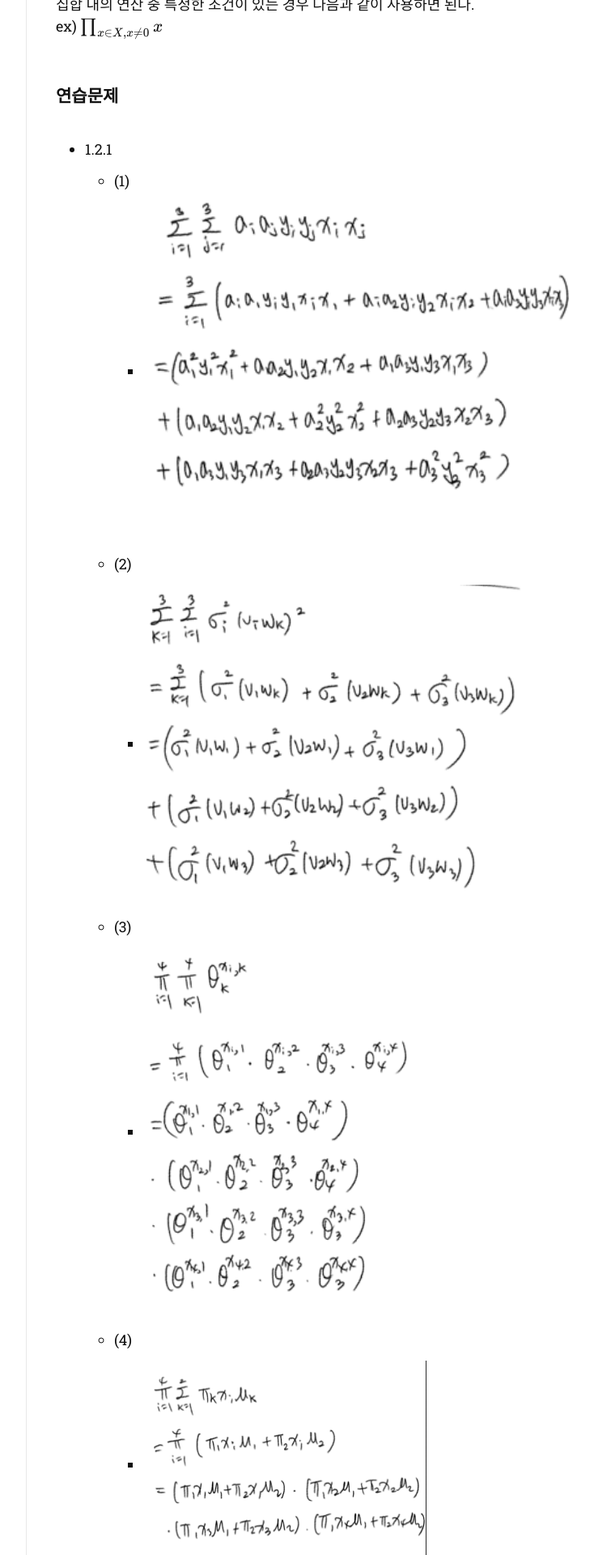
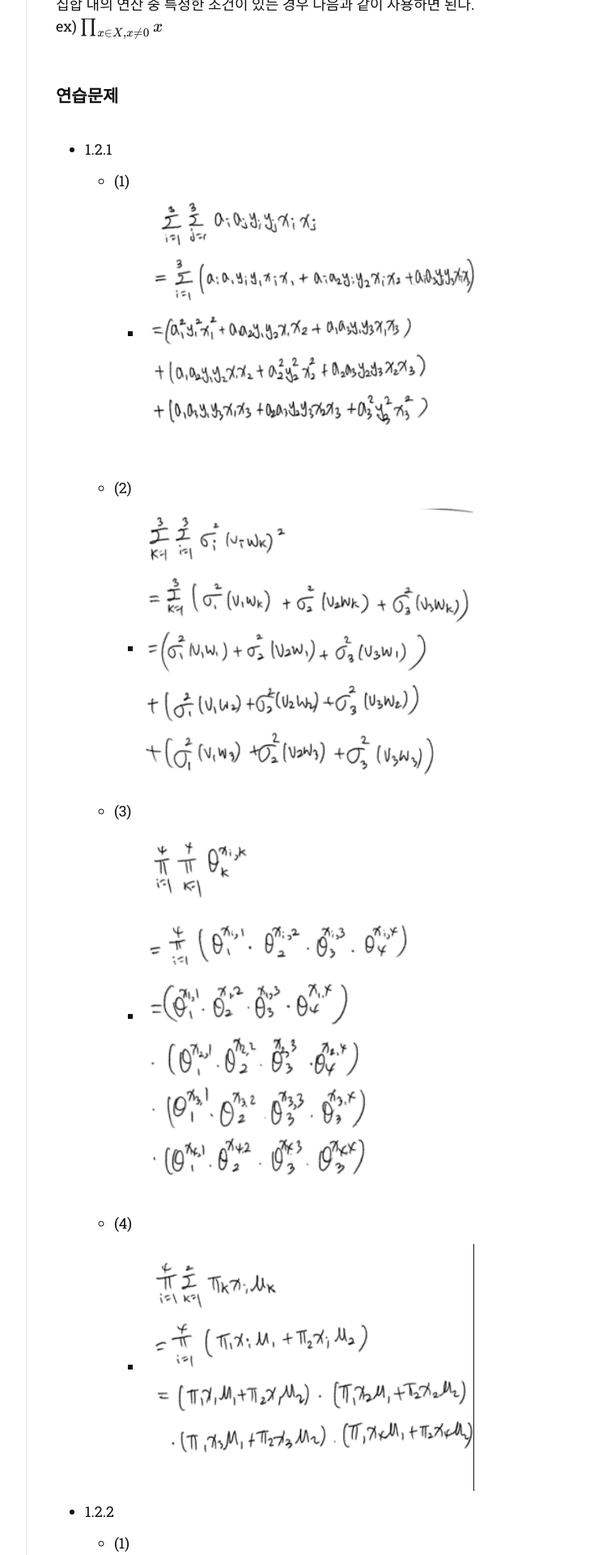
Before and after one commit to dlgur1994/dlgur1994.github.io, a Jekyll site: the page built from _posts/2021-07-13-LinearAlgebra-chap1-2.md, in a window 1280 px wide. Shown: the part 1297-3217 px from the top of the page at 81% size, without its empty margins (357-1091 px from the left). Built offline with Jekyll 4.4.1, drawn with Linux system fonts in a browser that asks for light colours; nearby versions of some CDN libraries; some web fonts are replaced; comment, search, counter and statistics services are not loaded.

Commit message:
linear algebra 1.2 done 21/07/14

```diff
--- a/_posts/2021-07-13-LinearAlgebra-chap1-2.md
+++ b/_posts/2021-07-13-LinearAlgebra-chap1-2.md
@@ -38,25 +38,25 @@ ex) $$\prod_{x \in X, x \neq 0} x$$<br/>
 ### 연습문제
 - 1.2.1
     - (1)
-        - ![1](/images/linearalgebra/1_2/1.png){: width="90%" height="90%"}
+        - ![1](/images/linearalgebra/1_2/1.png){: width="70%" height="70%"}
     - (2)
-        - ![2](/images/linearalgebra/1_2/2.png){: width="80%" height="80%"}
+        - ![2](/images/linearalgebra/1_2/2.png){: width="70%" height="70%"}
     - (3)
         - ![3](/images/linearalgebra/1_2/3.png){: width="70%" height="70%"}
     - (4)
-        - ![4](/images/linearalgebra/1_2/4.png){: width="60%" height="60%"}
+        - ![4](/images/linearalgebra/1_2/4.png){: width="70%" height="70%"}
 - 1.2.2
     - (1)
-        - ![5](/images/linearalgebra/1_2/5.png){: width="100%" height="100%"}
+        - ![5](/images/linearalgebra/1_2/5.png){: width="70%" height="70%"}
     - (2)
-        - ![6](/images/linearalgebra/1_2/6.png){: width="100%" height="100%"}
+        - ![6](/images/linearalgebra/1_2/6.png){: width="70%" height="70%"}
 - 1.2.3
     - (1)
-        - ![7](/images/linearalgebra/1_2/7.png){: width="100%" height="100%"}
+        - ![7](/images/linearalgebra/1_2/7.png){: width="70%" height="70%"}
     - (2)
-        - ![8](/images/linearalgebra/1_2/8.png){: width="100%" height="100%"}
+        - ![8](/images/linearalgebra/1_2/8.png){: width="70%" height="70%"}
 - 1.2.4
-    - ![9](/images/linearalgebra/1_2/9.png){: width="100%" height="100%"}
+    - ![9](/images/linearalgebra/1_2/9.png){: width="70%" height="70%"}
 
 <br/>
 <br/>
```
